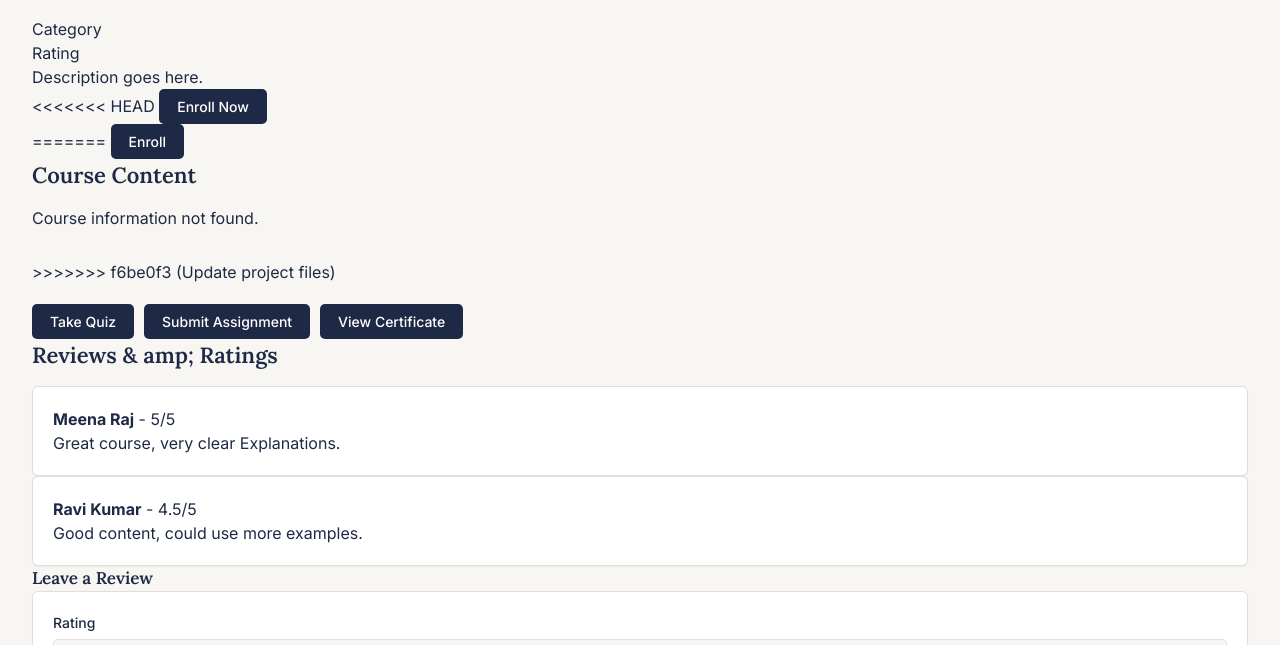
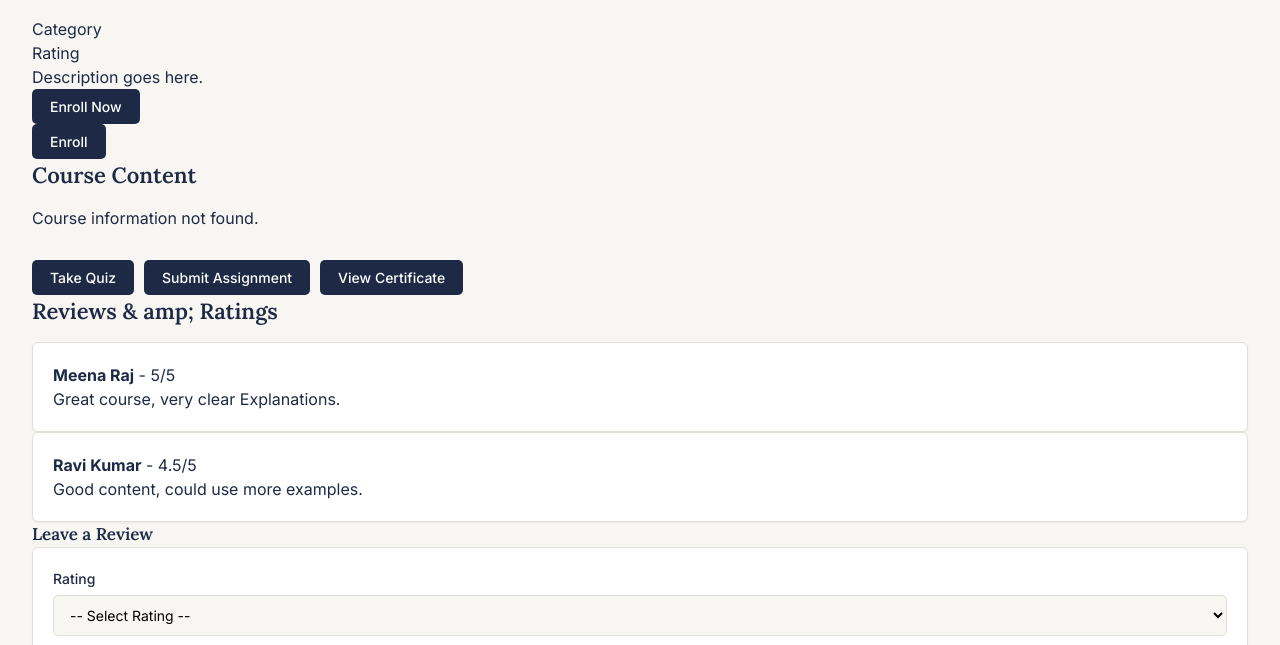
Before and after one commit to Deepika-sridaran/LMS-project-, a plain HTML site: page frontend/course-details.html in a window 1280 px wide. Shown: the part 155-800 px from the top of the page. Drawn offline with Linux system fonts and the light colour scheme.

Commit message:
Fix course details page conflict

```diff
--- a/frontend/course-details.html
+++ b/frontend/course-details.html
@@ -22,12 +22,13 @@
             <p id="course-category">Category</p>
             <p id="course-rating">Rating</p>
             <p id="course-description">Description goes here.</p>
-<<<<<<< HEAD
+
             <button id="enroll-course-btn" type="button">
                     Enroll Now
             </button>
+
             <p id="enroll-message"></p>
-=======
+
             <button>Enroll</button>
 
 <section id="course-content-section">
@@ -36,7 +37,7 @@
         <p>Loading modules...</p>
     </div>
 </section>
->>>>>>> f6be0f3 (Update project files)
+
             <div class="course-actions-links">
                 <a id="take-quiz-link" href="quiz.html?quiz_id=22">
                     <button type="button">Take Quiz</button>
```
